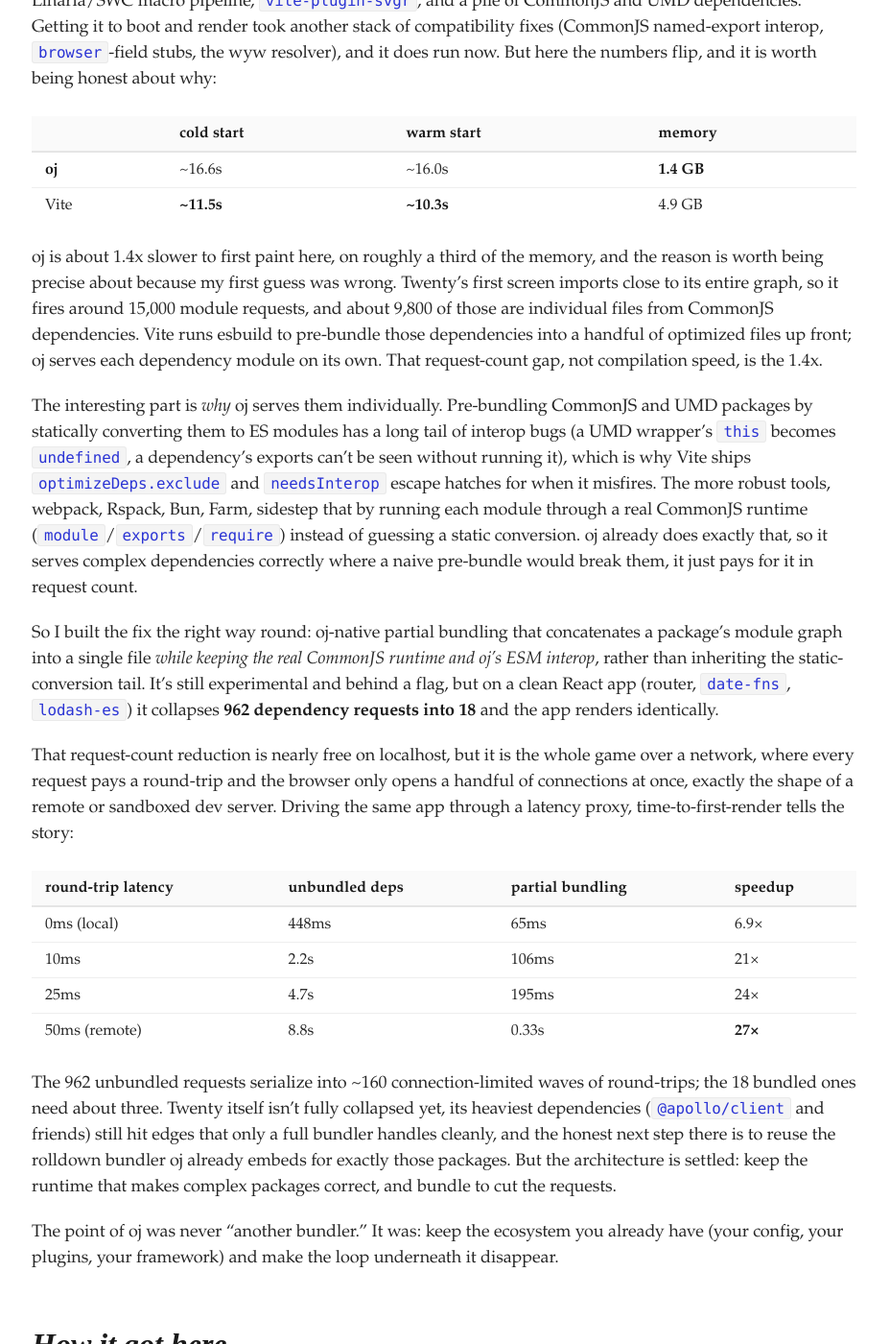
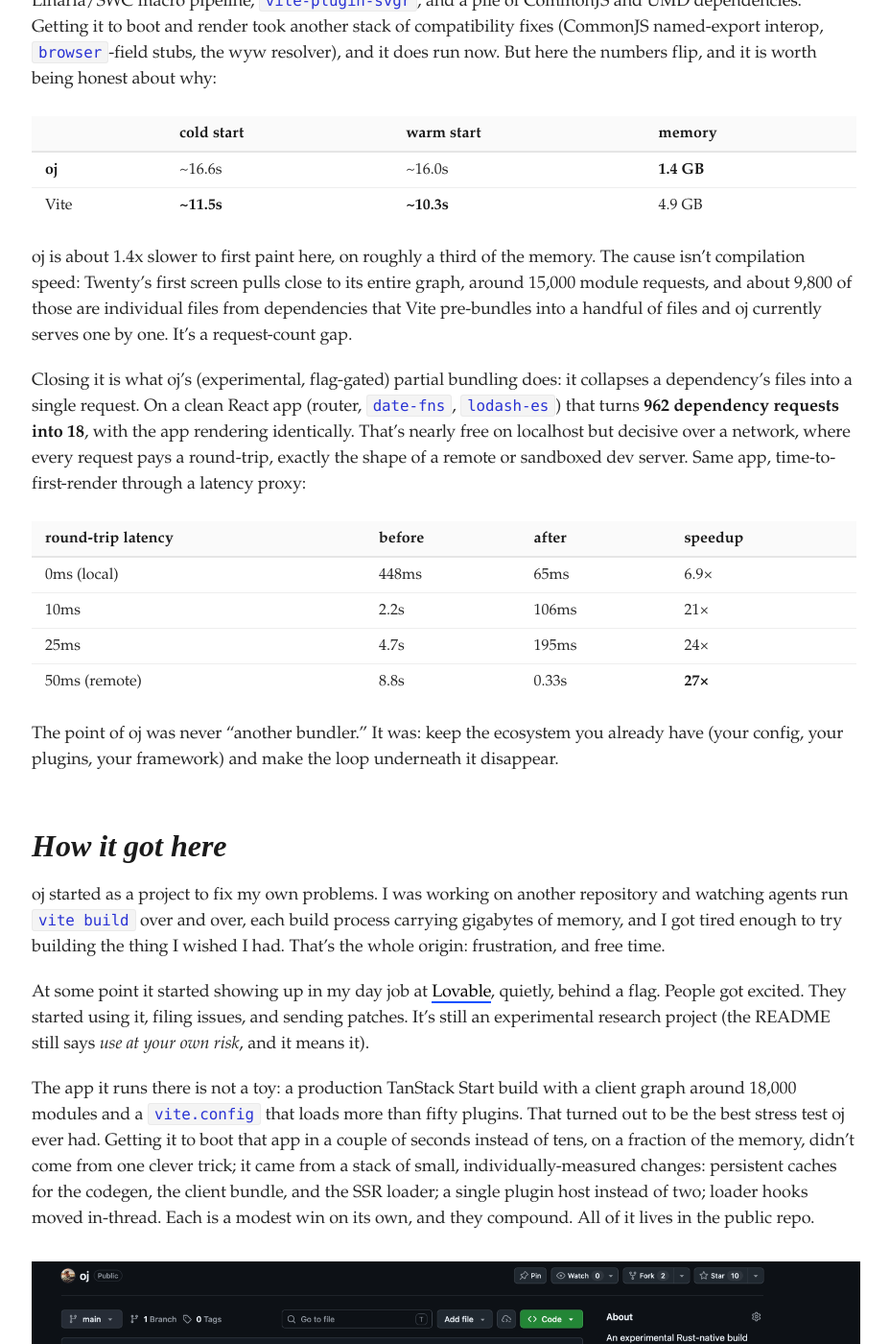
Before and after one commit to raphamorim/raphamorim.github.com, a Jekyll site: the page built from _posts/2026-08-21-introducing-oj.md, in a window 1280 px wide and 1400 px high, scrolled down 2792 px. Shown: the whole window at 96% size, without its empty margins (177-1105 px from the left). Built offline with Jekyll 4.4.1, drawn with Linux system fonts in a browser that asks for light colours; some of the changed text lies outside the part shown.

Commit message:
small update

```diff
--- a/_posts/2026-08-21-introducing-oj.md
+++ b/_posts/2026-08-21-introducing-oj.md
@@ -151,22 +151,16 @@
 | **oj** | ~16.6s | ~16.0s | **1.4 GB** |
 | Vite | **~11.5s** | **~10.3s** | 4.9 GB |
 
-oj is about 1.4x slower to first paint here, on roughly a third of the memory, and the reason is worth being precise about because my first guess was wrong. Twenty's first screen imports close to its entire graph, so it fires around 15,000 module requests, and about 9,800 of those are individual files from CommonJS dependencies. Vite runs esbuild to pre-bundle those dependencies into a handful of optimized files up front; oj serves each dependency module on its own. That request-count gap, not compilation speed, is the 1.4x.
+oj is about 1.4x slower to first paint here, on roughly a third of the memory. The cause isn't compilation speed: Twenty's first screen pulls close to its entire graph, around 15,000 module requests, and about 9,800 of those are individual files from dependencies that Vite pre-bundles into a handful of files and oj currently serves one by one. It's a request-count gap.
 
-The interesting part is *why* oj serves them individually. Pre-bundling CommonJS and UMD packages by statically converting them to ES modules has a long tail of interop bugs (a UMD wrapper's `this` becomes `undefined`, a dependency's exports can't be seen without running it), which is why Vite ships `optimizeDeps.exclude` and `needsInterop` escape hatches for when it misfires. The more robust tools, webpack, Rspack, Bun, Farm, sidestep that by running each module through a real CommonJS runtime (`module`/`exports`/`require`) instead of guessing a static conversion. oj already does exactly that, so it serves complex dependencies correctly where a naive pre-bundle would break them, it just pays for it in request count.
+Closing it is what oj's (experimental, flag-gated) partial bundling does: it collapses a dependency's files into a single request. On a clean React app (router, `date-fns`, `lodash-es`) that turns **962 dependency requests into 18**, with the app rendering identically. That's nearly free on localhost but decisive over a network, where every request pays a round-trip, exactly the shape of a remote or sandboxed dev server. Same app, time-to-first-render through a latency proxy:
 
-So I built the fix the right way round: oj-native partial bundling that concatenates a package's module graph into a single file *while keeping the real CommonJS runtime and oj's ESM interop*, rather than inheriting the static-conversion tail. It's still experimental and behind a flag, but on a clean React app (router, `date-fns`, `lodash-es`) it collapses **962 dependency requests into 18** and the app renders identically.
-
-That request-count reduction is nearly free on localhost, but it is the whole game over a network, where every request pays a round-trip and the browser only opens a handful of connections at once, exactly the shape of a remote or sandboxed dev server. Driving the same app through a latency proxy, time-to-first-render tells the story:
-
-| round-trip latency | unbundled deps | partial bundling | speedup |
+| round-trip latency | before | after | speedup |
 |---|---|---|---|
 | 0ms (local) | 448ms | 65ms | 6.9× |
 | 10ms | 2.2s | 106ms | 21× |
 | 25ms | 4.7s | 195ms | 24× |
 | 50ms (remote) | 8.8s | 0.33s | **27×** |
-
-The 962 unbundled requests serialize into ~160 connection-limited waves of round-trips; the 18 bundled ones need about three. Twenty itself isn't fully collapsed yet, its heaviest dependencies (`@apollo/client` and friends) still hit edges that only a full bundler handles cleanly, and the honest next step there is to reuse the rolldown bundler oj already embeds for exactly those packages. But the architecture is settled: keep the runtime that makes complex packages correct, and bundle to cut the requests.
 
 The point of oj was never "another bundler." It was: keep the ecosystem you already have (your config, your plugins, your framework) and make the loop underneath it disappear.
 
@@ -174,7 +168,7 @@
 
 oj started as a project to fix my own problems. I was working on another repository and watching agents run `vite build` over and over, each build process carrying gigabytes of memory, and I got tired enough to try building the thing I wished I had. That's the whole origin: frustration, and free time.
 
-At some point it started showing up in my day job at [Lovable](https://lovable.dev), quietly, behind a flag. People got excited. They started using it, filing issues, and sending patches. It's still an experimental research project (the README still says *use at your own risk*, and it means it), but it's no longer just mine.
+At some point it started showing up in my day job at [Lovable](https://lovable.dev), quietly, behind a flag. People got excited. They started using it, filing issues, and sending patches. It's still an experimental research project (the README still says *use at your own risk*, and it means it).
 
 The app it runs there is not a toy: a production TanStack Start build with a client graph around 18,000 modules and a `vite.config` that loads more than fifty plugins. That turned out to be the best stress test oj ever had. Getting it to boot that app in a couple of seconds instead of tens, on a fraction of the memory, didn't come from one clever trick; it came from a stack of small, individually-measured changes: persistent caches for the codegen, the client bundle, and the SSR loader; a single plugin host instead of two; loader hooks moved in-thread. Each is a modest win on its own, and they compound. All of it lives in the public repo.
 
```
